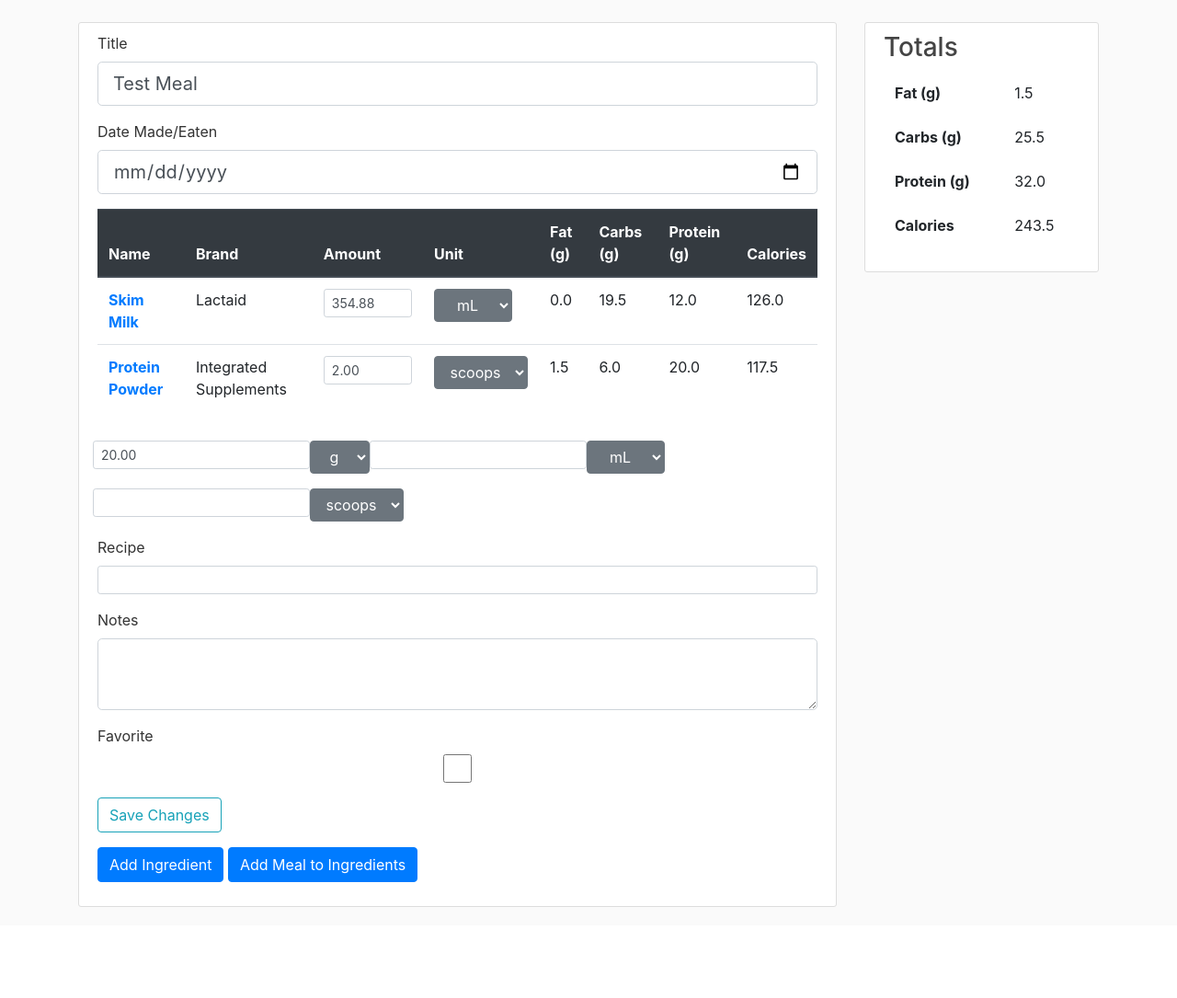
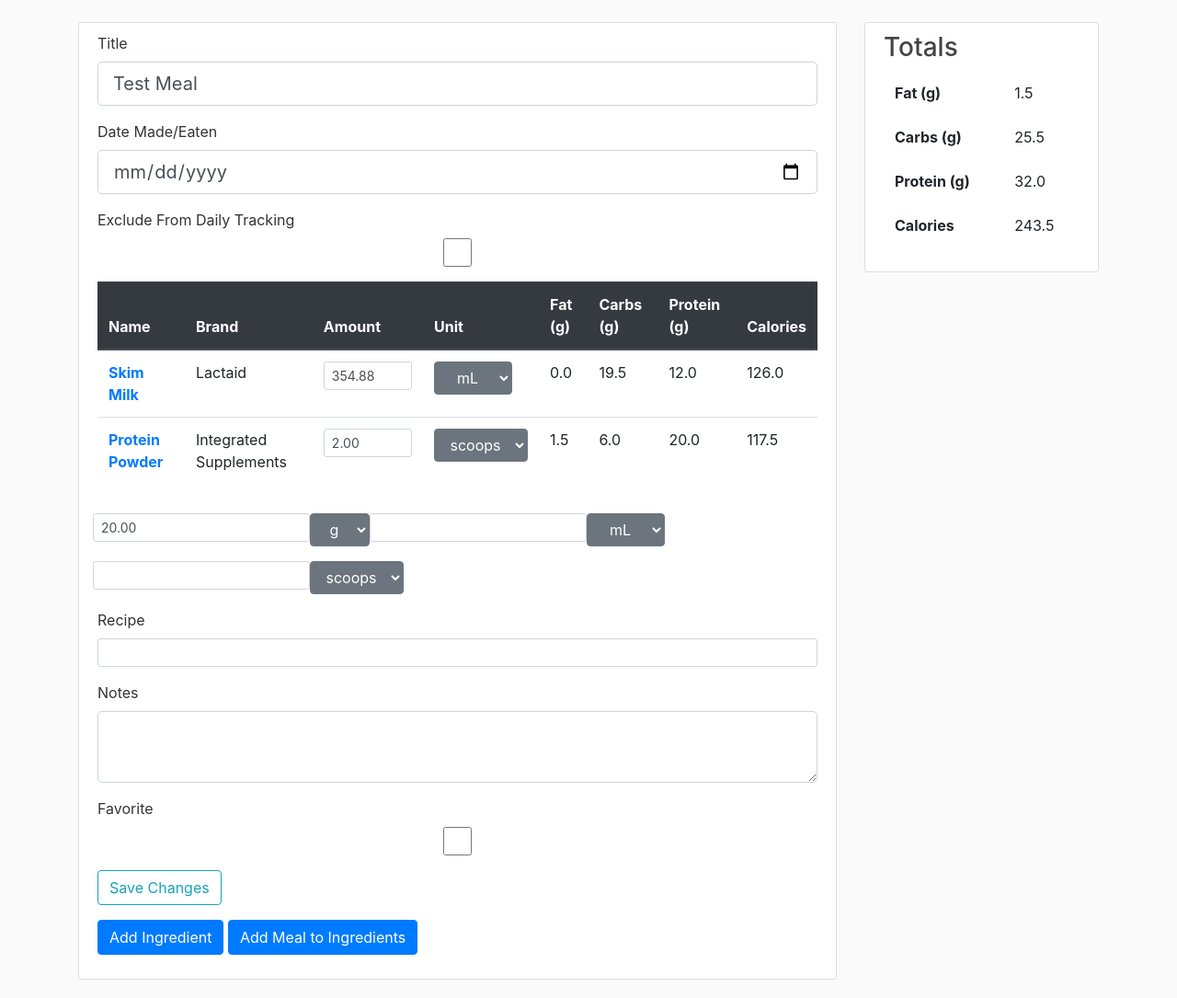
Before and after one commit to rdudaney/CalorieCounter, a Flask app: page /meals/1/update in a window 1280 px wide. Shown: the part 56-1141 px from the top of the page at 92% size. Before the commit the page ends 1042 px from the top, so only its background shows below. Run offline with Flask 2, Linux system fonts and the light colour scheme; a user stored in the database is signed in; data comes from the database, SQL or seed files in the repository; some libraries are stand-ins or nearby versions.

Commit message:
Added funcctionality to date_eaten and exclude_from_daily

```diff
--- a/dietapp/forms.py
+++ b/dietapp/forms.py
@@ -75,10 +75,11 @@ class IngredientForm(FlaskForm):
 class MealForm(FlaskForm):
     name = StringField('Title',validators =[InputRequired()])
     submit = SubmitField('Save Changes')
-    date_eaten = DateField("Date Made/Eaten",format="%m/%d/%Y", default=datetime.today(), validators =[InputRequired()])
+    date_eaten = DateField("Date Made/Eaten",format="%Y-%m-%d", default=datetime.today(), validators =[InputRequired()])
     recipe = StringField('Recipe')
     notes = TextAreaField('Notes')
     favorite = BooleanField('Favorite')
+    exclude_from_daily = BooleanField('Exclude From Daily Tracking')
 
     serv_weight = DecimalField('Serving Size by Weight', validators =[Optional()])
     serv_volume = DecimalField('Serving Size by Volume', validators =[Optional()])
--- a/dietapp/route_functions.py
+++ b/dietapp/route_functions.py
@@ -48,6 +48,8 @@ def fcn_update_from_form(form, id, update_type):
         meal.recipe = form.recipe.data
         meal.notes = form.notes.data
         meal.favorite = form.favorite.data
+        meal.exclude_from_daily = form.exclude_from_daily.data
+        meal.date_eaten = form.date_eaten.data
 
         meal.serv_weight = form.serv_weight.data
         meal.serv_volume = form.serv_volume.data
--- a/dietapp/routes.py
+++ b/dietapp/routes.py
@@ -176,6 +176,8 @@ def update_meal(meal_id):
         form.recipe.data = meal.recipe
         form.notes.data = meal.notes
         form.favorite.data = meal.favorite
+        form.date_eaten.data = meal.date_eaten
+        form.exclude_from_daily.data = meal.exclude_from_daily
 
         form.total_protein.data = meal.protein
         form.total_carbs.data = meal.carbs
--- a/dietapp/templates/create_meal.html
+++ b/dietapp/templates/create_meal.html
@@ -38,6 +38,22 @@
 
 
             </div>
+
+            <div class ="form-group">
+                {{form.exclude_from_daily.label(class = "form-control-label")}}
+
+                {% if form.exclude_from_daily.errors %}
+                    {{ form.exclude_from_daily(class="form-control form-contro-sm is-invalid")}}
+                    <div class = invalid-feedback>
+                        {% for error in form.exclude_from_daily.errors %}
+                            <span>{{ error }}</span>
+                        {% endfor %}
+                    </div>
+                {% else %}
+                    {{form.exclude_from_daily(class = "form-control form-control-sm")}}
+                {% endif %}
+            </div>
+
 
             <fieldset class = "form-group">
                 {% if meal.meal_ingredients %}
```
